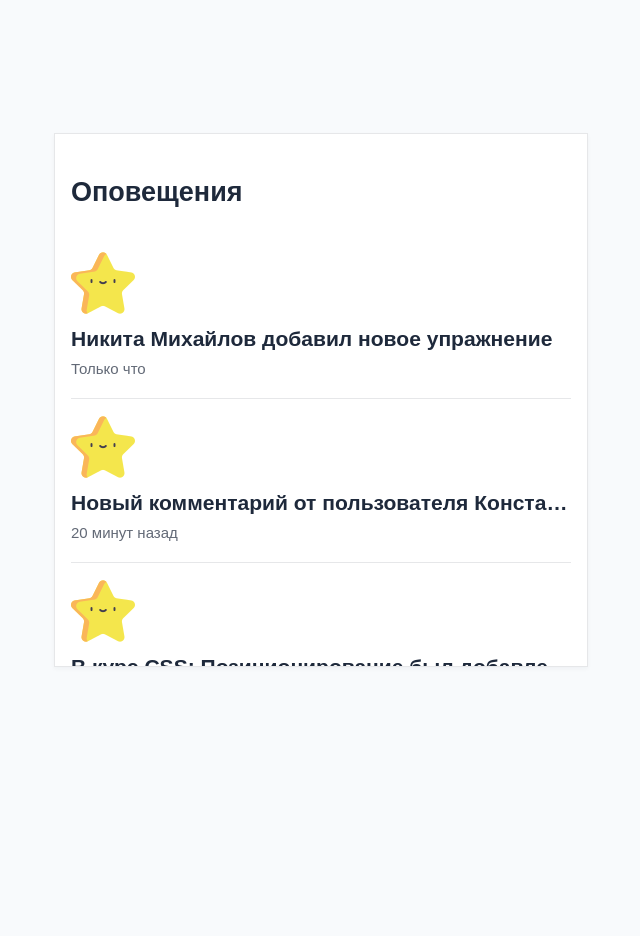
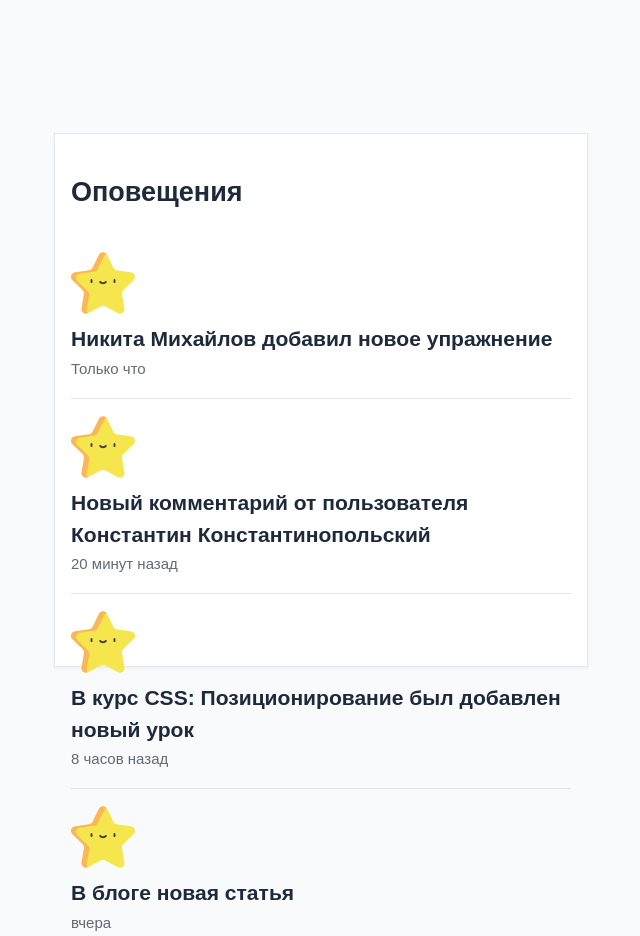
Before and after one commit to Totoshk0/frontend-start, a plain HTML site: page part.007/ex03-exercise/index.html in a window 1280 px wide. Shown: the whole page, without its empty margins (319-959 px from the left). Before the commit the page ends 800 px from the top, so only its background shows below. Drawn offline with Linux system fonts and the light colour scheme.

Commit message:
Задание на переполнение

```diff
--- a/part.007/ex03-exercise/styles/app.css
+++ b/part.007/ex03-exercise/styles/app.css
@@ -21,8 +21,8 @@ small {
   height: 500px;
   padding: 1rem;
 
-  /* BEGIN */
-  overflow: auto;
+  /* BEGIN (write your solution here) */
+
   /* END */
 
   background: #fff;
@@ -45,10 +45,8 @@ small {
 .notifications-item h3 {
   margin: 0;
 
-  /* BEGIN */
-  overflow: hidden;
-  white-space: nowrap;
-  text-overflow: ellipsis;
+  /* BEGIN (write your solution here) */
+
   /* END */
 }
 
```
